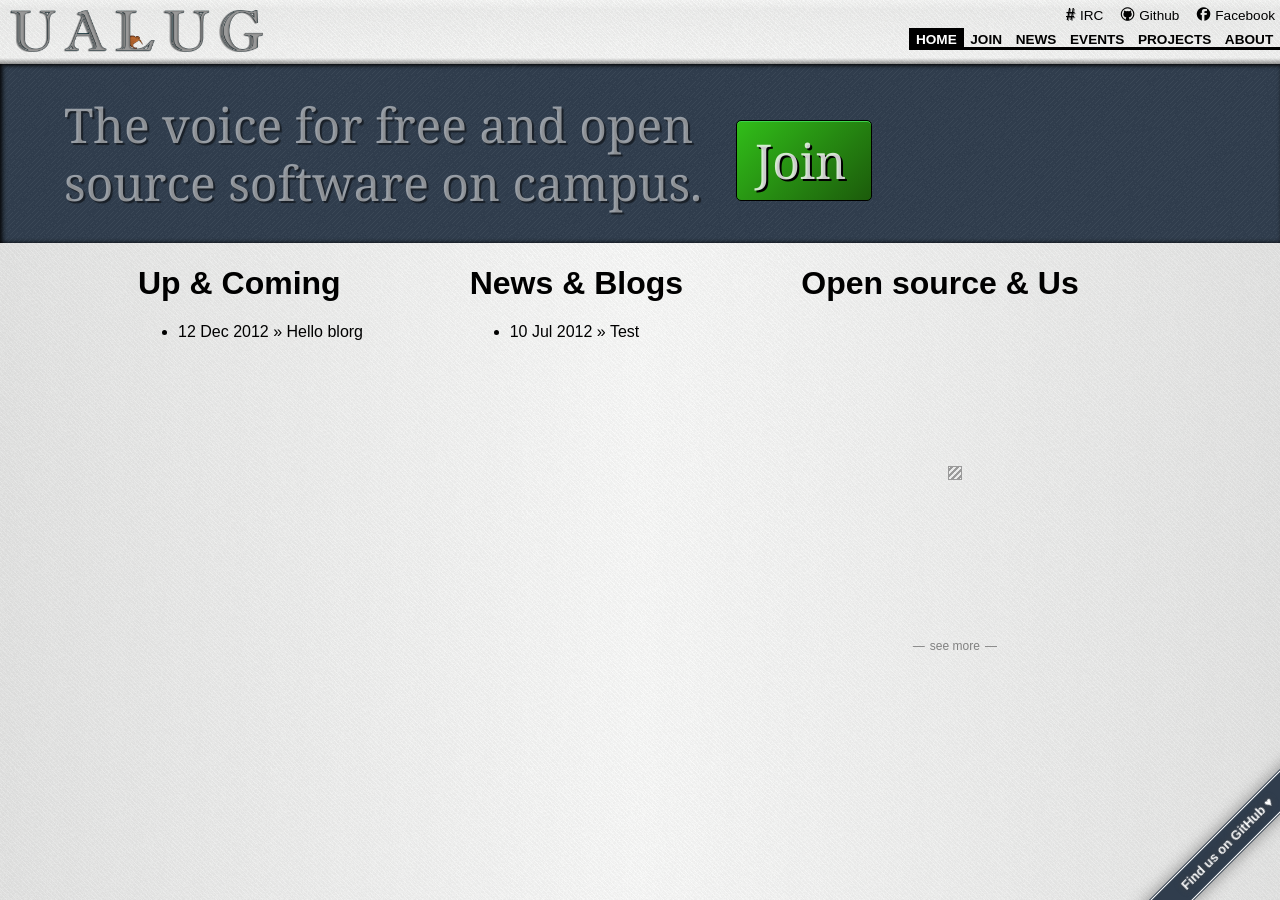
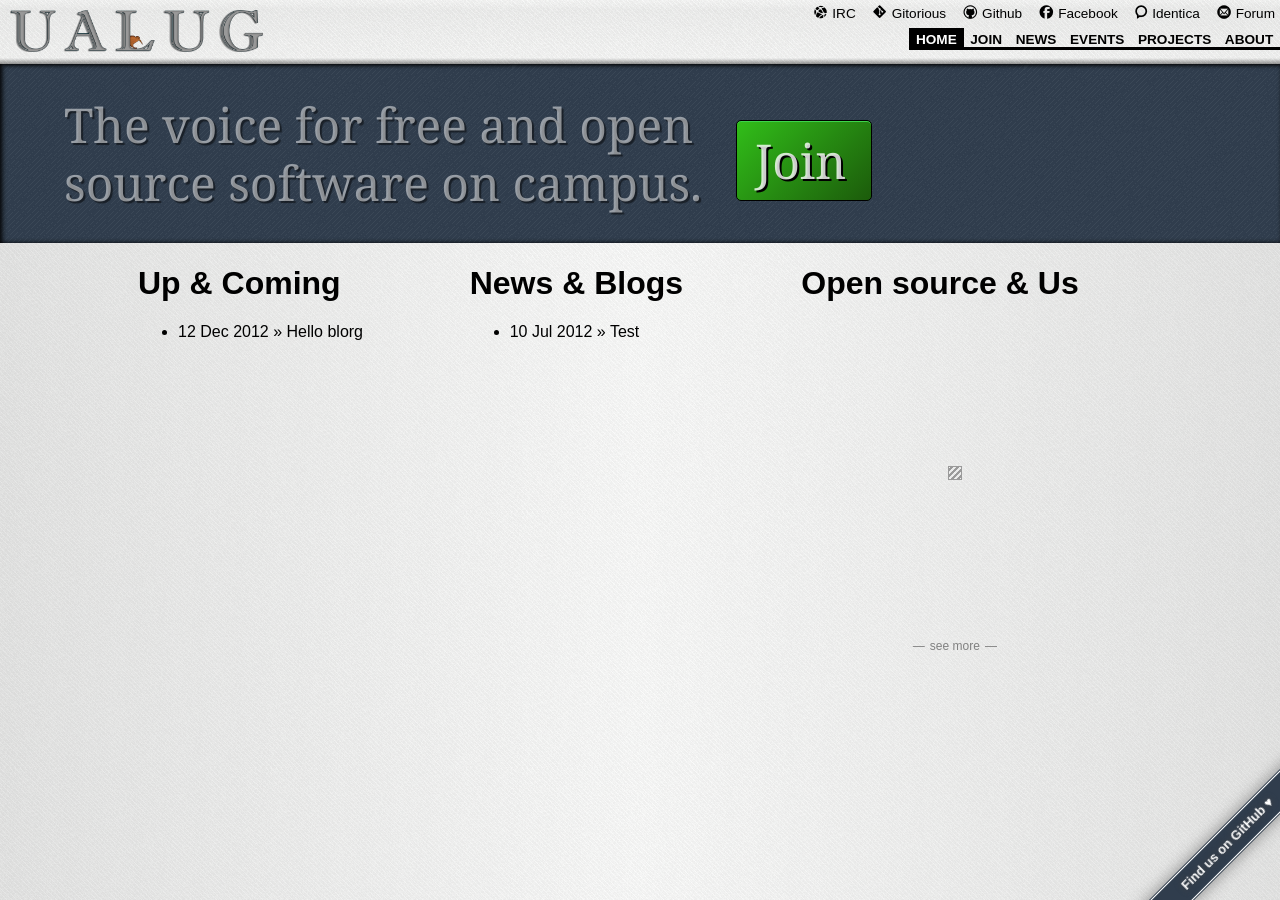
Before and after one commit to ualug/ualug.github.com, a Jekyll site: the page built from index.html, in a window 1280 px wide. Built offline with Jekyll 4.4.1, drawn with Linux system fonts in a browser that asks for light colours.

Commit message:
Add more links; update icons

```diff
--- a/_layouts/default.html
+++ b/_layouts/default.html
@@ -14,9 +14,12 @@
     <header>
       <h1><a href="./"><img src="/assets/images/logo.png" alt="UALUG"></a></h1>
       <nav class="social">
-        <a href="irc.html"><b>#</b>IRC</a>
-        <a href="https://github.com/ualug"><span class="icon">#</span>Github</a>
-        <a href="https://facebook.com/ualug"><span class="icon">!</span>Facebook</a>
+        <a href="irc.html"><span class="icon">n</span>IRC</a>
+        <a href="https://gitorious.org/+ualug-members"><span class="icon">-</span>Gitorious</a>
+        <a href="https://github.com/ualug"><span class="icon">h</span>Github</a>
+        <a href="https://facebook.com/ualug"><span class="icon">f</span>Facebook</a>
+        <a href="https://identi.ca/group/ualug"><span class="icon">i</span>Identica</a>
+        <a href="https://groups.google.com/forum/?fromgroups#!forum/ualug"><span class="icon">@</span>Forum</a>
       </nav>
       <nav class="site">
         <a href="./">Home</a>
--- a/assets/stylesheets/screen.css
+++ b/assets/stylesheets/screen.css
@@ -32,13 +32,8 @@ body > header {
         transition: all 200ms ease 0s; }
         body > header nav.social a:hover, body > header nav.social a:focus {
           color: #DD2121; }
-          body > header nav.social a:hover b, body > header nav.social a:focus b {
-            text-shadow: 1px 1px 0 #DD2121; }
-        body > header nav.social a b, body > header nav.social a span.icon {
+        body > header nav.social a span.icon {
           margin-right: 5px; }
-        body > header nav.social a b {
-          font-size: 1.2em;
-          text-shadow: 1px 1px 0 #777; }
       body > header nav.site {
         bottom: 10px;
         font-size: 0;
@@ -177,11 +172,11 @@ section.column.feed > a {
   font-family: "Sociceon";
   font-style: normal;
   font-weight: normal;
-  src:  url("/assets/fonts/socicon.eot");
-  src:  url("/assets/fonts/socicon.eot?#iefix") format("embedded-opentype"),
-        url("/assets/fonts/socicon.woff") format("woff"),
-        url("/assets/fonts/socicon.ttf") format("truetype"),
-        url("/assets/fonts/socicon.svg#socicon") format("svg"); }
+  src:  url("/assets/fonts/sociceon.eot");
+  src:  url("/assets/fonts/sociceon.eot?#iefix") format("embedded-opentype"),
+        url("/assets/fonts/sociceon.woff") format("woff"),
+        url("/assets/fonts/sociceon.ttf") format("truetype"),
+        url("/assets/fonts/sociceon.svg#socicon") format("svg"); }
 
 .icon {
   font-family: "Sociceon"; }
```
Also changed, not shown: assets/fonts/sociceon.ttf (added), assets/fonts/sociceon.woff (added), assets/fonts/socicon.ttf (deleted), assets/fonts/socicon.woff (deleted), 5 other files.
